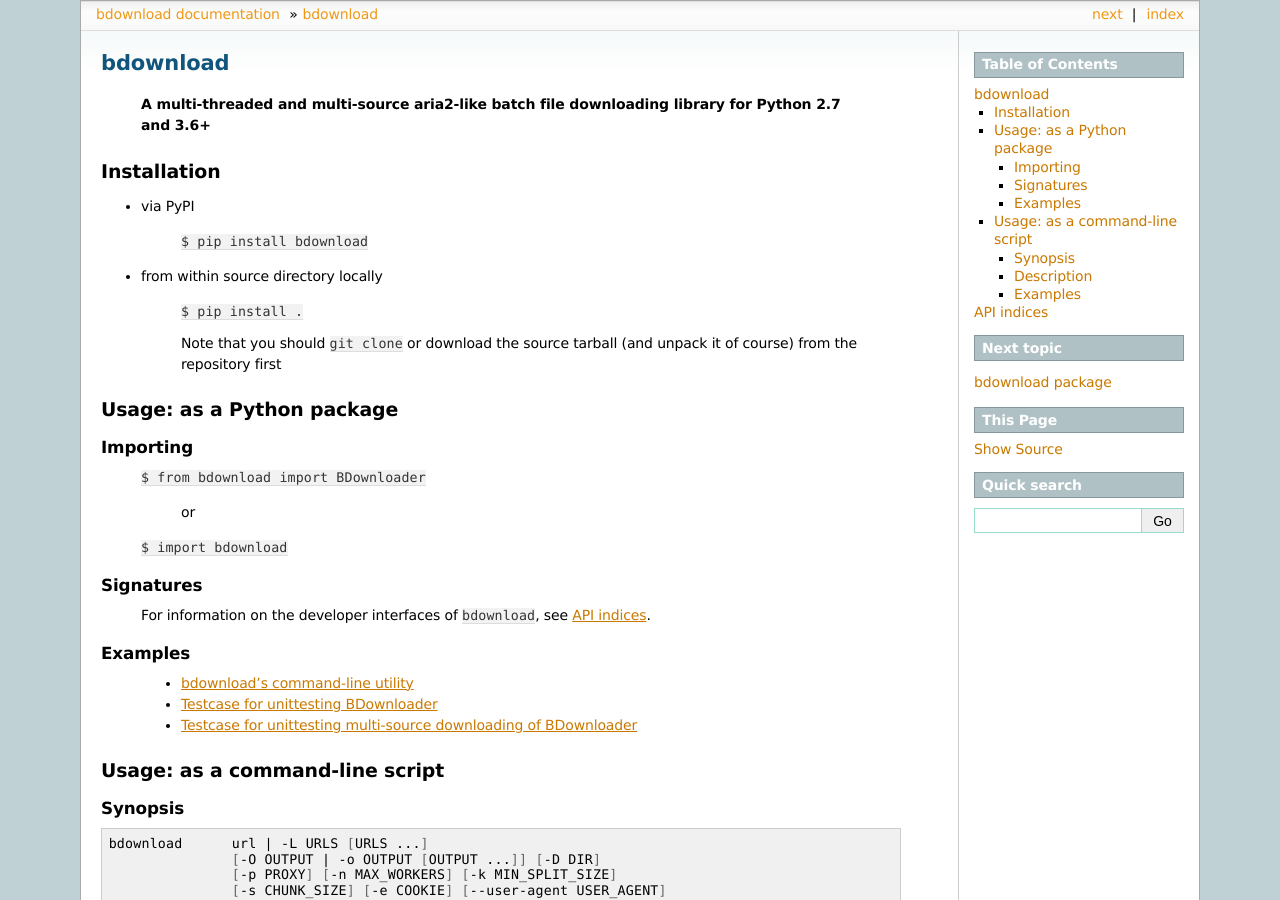
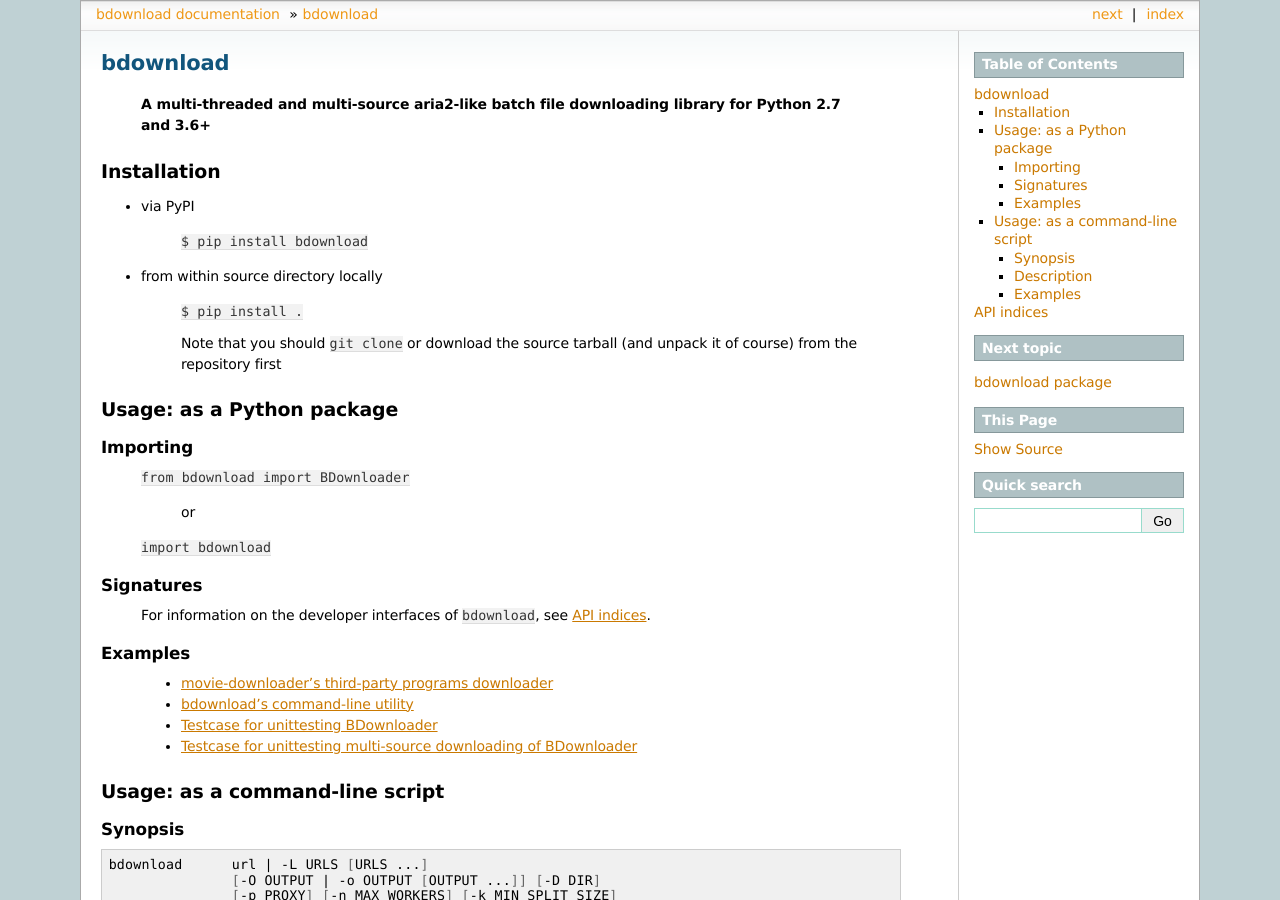
Before and after one commit to Jesseatgao/bdownload, a Sphinx documentation site: the page built from docs/source/index.rst, in a window 1280 px wide and 900 px high. Built offline with Sphinx 7.4.7, drawn with Linux system fonts in a browser that asks for light colours.

Commit message:
Update the docs

```diff
--- a/docs/source/index.rst
+++ b/docs/source/index.rst
@@ -20,11 +20,11 @@
 --------------------------
 Importing
 ^^^^^^^^^
-    ``$ from bdownload import BDownloader``
+    ``from bdownload import BDownloader``
 
                     or
 
-    ``$ import bdownload``
+    ``import bdownload``
 
 Signatures
 ^^^^^^^^^^
@@ -32,6 +32,7 @@
 
 Examples
 ^^^^^^^^
+    * `movie-downloader's third-party programs downloader <https://github.com/Jesseatgao/movie-downloader/blob/32b775c89f273d0b34af6c713e9a9362039b805c/mdl/third_parties/__init__.py#L175>`_
     * :ref:`example_cli`
     * :ref:`test_bdownloader`
     * :ref:`test_multisource_download`
```
Also changed, not shown: README.md (+4 -0 lines).
